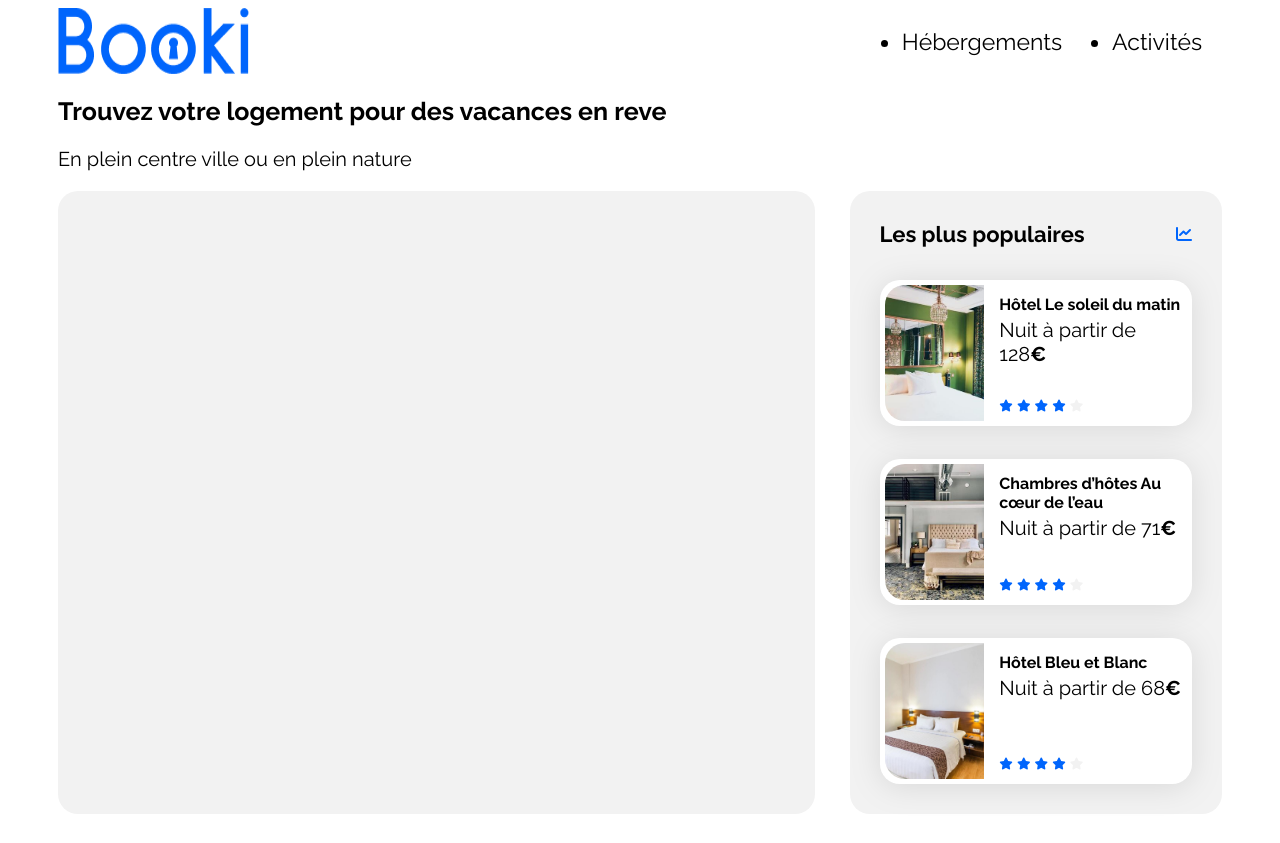
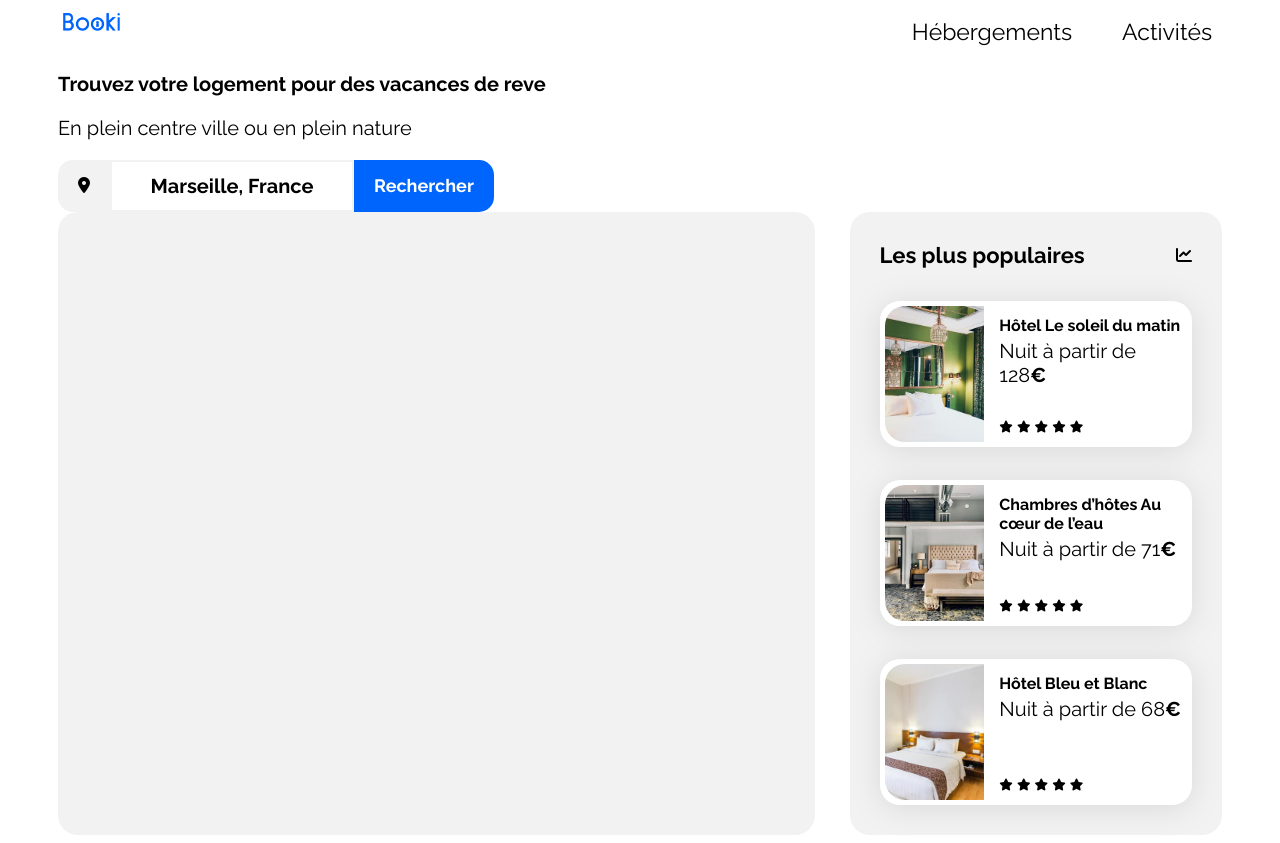
Before and after one commit to yasminedevv/Projet_02_booki, a plain HTML site: page index.html in a window 1280 px wide. Before the commit the page ends 822 px from the top, so only its background shows below. Drawn offline with Linux system fonts and the light colour scheme.

Commit message:
ajout du formulaire de recherche

```diff
--- a/css/style.css
+++ b/css/style.css
@@ -57,33 +57,77 @@ a {
 .neutral-star {
     color: var(--main-bg-color)
 }
+
 /*** header ***/
-header{
+header {
     display: flex;
     justify-content: space-between;
 }
+header img{
+    height: 18px;
+    padding: 5px;
+
+}
+
 nav ul {
     display: flex;
     flex-wrap: wrap;
     justify-content: flex-end;
-        gap: 50px ;
-        margin: 20px;
+    gap: 50px;
+    margin: 10px;
     font-size: 23px;
+    list-style: none;
 }
 
-        nav a:hover  {
-        color:#0065FC ;
+nav a:hover {
+    color: #0065FC;
     border-top: solid #0065FC;
-        padding-top: 5px;
+    padding-top: 10px;
 }
+
 /****h1 et paragraphe****/
-h1{
+h1,p{
     font-size: 25px;
-    }
-    P{
     font-size: 20px;
 }
+
 /***bare de recherche ***/
+.search-form {
+    display: flex;
+    height: 52px;
+}
+.icon-location {
+    display: flex;
+    background-color:#F2F2F2;
+    align-items: center;
+    padding: 20px;
+    border-radius: 15px 0 0 15px;
+}
+.fa-solid{
+    color: black;
+}
+
+input{
+    outline: none;
+    border: 2px solid #F2F2F2;
+    font-size: 20px;
+    font-weight: bold;
+    text-align: center;
+    padding: 0 20px;
+    width: 200px;
+}
+::placeholder{
+    color: black;
+}
+#search-text, #search-icon {
+    background: #0065FC;
+    border: none;
+    color: white;
+    font-size: 18px;
+    font-weight: bold;
+    padding: 0 20px;
+    border-radius: 0 15px 15px 0;
+    cursor: pointer;}
 
 /****** Hebergements And Populaires ***********/
 .hebergements-and-populaires {
--- a/index.html
+++ b/index.html
@@ -21,7 +21,7 @@
     <!--HEADER-->
     <div class="main-container">
         <header>
-            <img src="./images/logo/Booki.png" alt="logo_booki"/>
+            <img src="./images/logo/Booki.png" alt="logo_booki">
             <nav>
                 <ul class="header-menu">
                     <li><a href="#hebergement">Hébergements</a></li>
@@ -32,11 +32,20 @@
         <main>
             <section>
                 <div class="h1 et paragraphe ">
-                    <h1>Trouvez votre logement pour des vacances en reve</h1>
+                    <h1>Trouvez votre logement pour des vacances de reve</h1>
                     <p>En plein centre ville ou en plein nature </p>
                 </div>
             </section>
-        </main>
+<!--!formulaire de recherche-->
+            <form class=search-form methode="get" action ="">
+                <div class="icon-location">
+                    <label><i class="fa-solid fa-location-dot"></i></label>
+                </div>
+                <input type="text" placeholder="Marseille, France">
+                <button type="submit" id="search-text">Rechercher</button>
+
+            </form>
+
         <!--bare de recherche-->
 
             <div class="hebergements-and-populaires">
@@ -51,7 +60,7 @@
                     <div class="populaires-cards">
                         <a href="#">
                             <article class="card">
-                                <img src="images/hebergements/emile-guillemot.jpg" alt="Image de la chambre d'hôtel montrant un lit">
+                                <img src="./images/hebergements/emile-guillemot.jpg" alt="Image de la chambre d'hôtel montrant un lit">
                                 <div class="card-content">
                                     <div class="card-txt">
                                         <h3 class="card-title">Hôtel Le soleil du matin</h3>
```
Lines whose indentation alone changed are shown as unchanged.
